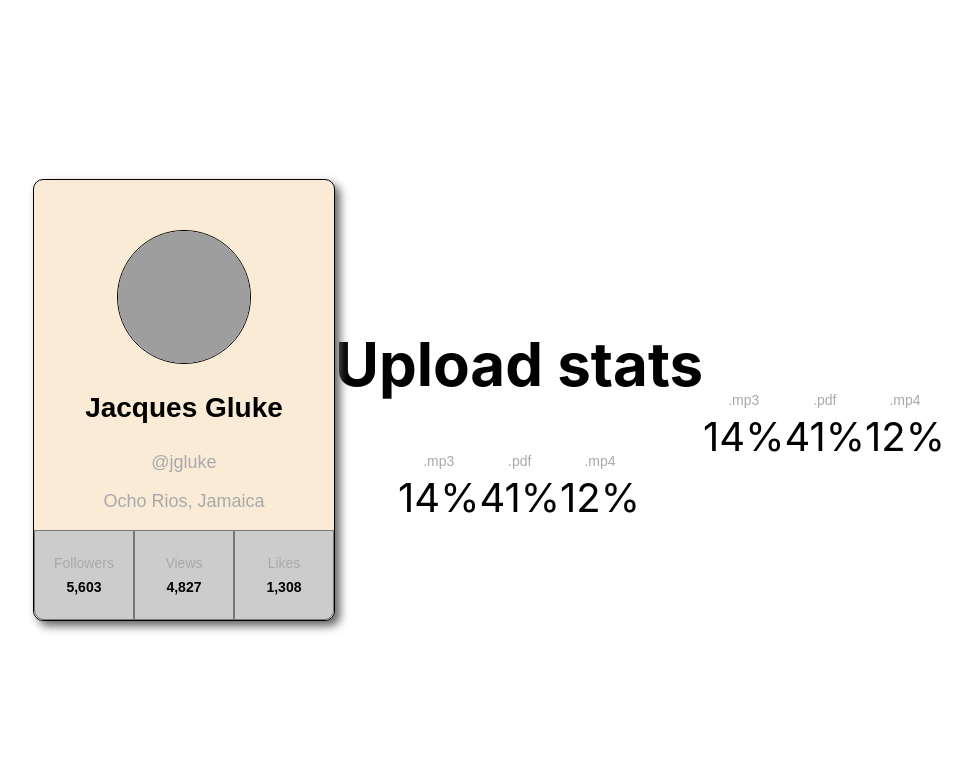
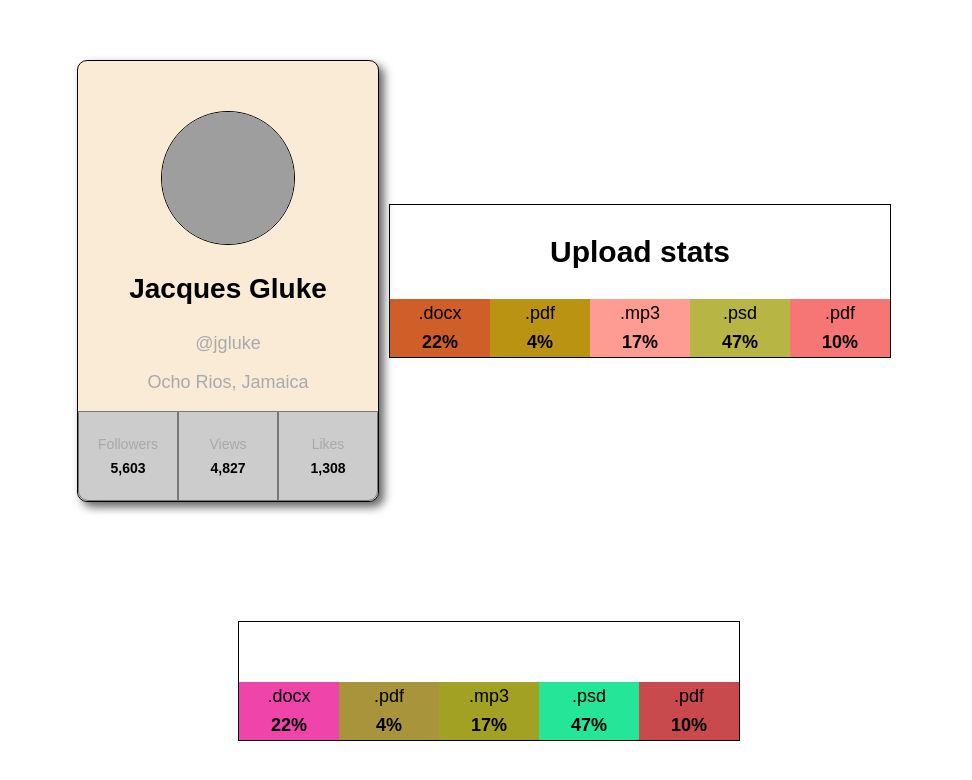
Before and after one commit to SSSerg05/goit-react-hw-01-components, a React (Create React App) app: page / in a window 1280 px wide. Shown: the top 780 px of the page, without its empty margins (151-1123 px from the left). Built offline with nearby package versions, Linux system fonts and the light colour scheme; grey boxes are pictures that could not be loaded.

Commit message:
fix Statistics

```diff
--- a/src/components/App.jsx
+++ b/src/components/App.jsx
@@ -1,8 +1,14 @@
+// 1-task. User + Profile
 import { Profile } from "./Profile";
 import User from '../data/user.json';
 
+// 2-task. Data + Statistics
 import { Statistics } from "./Statistics";
-import data from '../data/data.json';
+import Data from '../data/data.json';
+
+// 3-task. Data + Statistics
+
+
 
 export const App = () => {
   return (
@@ -10,12 +16,14 @@ export const App = () => {
       style={{
         height: '100vh',
         display: 'flex',
+        flexWrap: 'wrap',
         justifyContent: 'center',
         alignItems: 'center',
         fontSize: 40,
         color: '#010101'
       }}
     >
+      {/* 1-task */}
       <Profile
         username={User.username}
         tag={User.tag}
@@ -24,8 +32,9 @@ export const App = () => {
         stats={User.stats}
       />
 
-      <Statistics title="Upload stats" stats={data} />
-      <Statistics stats={data} />
+      {/* 2-task */}
+      <Statistics title="Upload stats" stats={Data} />
+      <Statistics stats={Data} />
 
     </div>
   );
--- a/src/components/Statistics.jsx
+++ b/src/components/Statistics.jsx
@@ -1,28 +1,30 @@
 import "../css/statistics.css";
 
+function getRandomHexColor() {
+  return `#${Math.floor(Math.random() * 16777215)
+    .toString(16)
+    .padStart(6, 0)}`;
+}
+
+const List = (stats) => stats.map(({ id, label, percentage }) => (
+    <li class="item" id={id} style={{ backgroundColor: getRandomHexColor()}
+}>
+      <span class="label-stat">{label}</span>
+      <span class="percentage">{percentage + '%'}</span>
+    </li>
+  ));
+
 export const Statistics = (props) => {
-  const {title, stats} = props
+  const { title, stats } = props;
+
+
+
   return (
     <section class="statistics">
      <h2 class="title">{title}</h2>
 
      <ul class="stat-list">
-       <li class="item">
-         <span class="label">{stats.label}</span>
-         <span class="percentage">{stats.percentage}</span>
-       </li>
-       <li class="item">
-         <span class="label">.mp3</span>
-         <span class="percentage">14%</span>
-       </li>
-       <li class="item">
-         <span class="label">.pdf</span>
-         <span class="percentage">41%</span>
-       </li>
-       <li class="item">
-         <span class="label">.mp4</span>
-         <span class="percentage">12%</span>
-       </li>
+        { List(stats) }
      </ul>
     </section>
   );
--- a/src/css/profile.css
+++ b/src/css/profile.css
@@ -1,6 +1,7 @@
 .profile {
-  position: relative;
   width: 300px;
+  min-width: 300px;
+
   border: 1px solid black;
   border-radius: 10px;
   background-color: antiquewhite;
@@ -60,9 +61,11 @@ img {
   border-radius: 0 0 10px 10px;
 }
 .stats li {
+  width: 100%;
+
   padding-top: 20px;
   padding-bottom: 20px;
-  width: 100%;
+
   border: 1px solid #777;
 }
 
--- a/src/css/statistics.css
+++ b/src/css/statistics.css
@@ -1,9 +1,20 @@
 .statistics {
-
+  display: block;
+  border: 1px solid black;
+  margin-left: 10px;
+  margin-right: 10px;
 }
 
 .title {
+  margin: 0;
+  text-align: center;
+  padding-top: 30px;
+  padding-bottom: 30px;
 
+  font-family: Arial, Helvetica, sans-serif;
+    font-size: 30px;
+    font-weight: 700;
+    color: black;
 }
 
 .stat-list {
@@ -18,13 +29,21 @@
 }
 
 .item {
-
+  min-width: 100px;
 }
 
-.label {
-
+.label-stat,
+.percentage {
+  display: block;
+  font-family: Arial, Helvetica, sans-serif;
+    font-size: 18px;
+    font-weight: 400;
+    text-align: center;
+    color: black;
+  padding-top: 4px;
+  padding-bottom: 4px;
 }
 
 .percentage {
-
+    font-weight: 700;
 }
```
